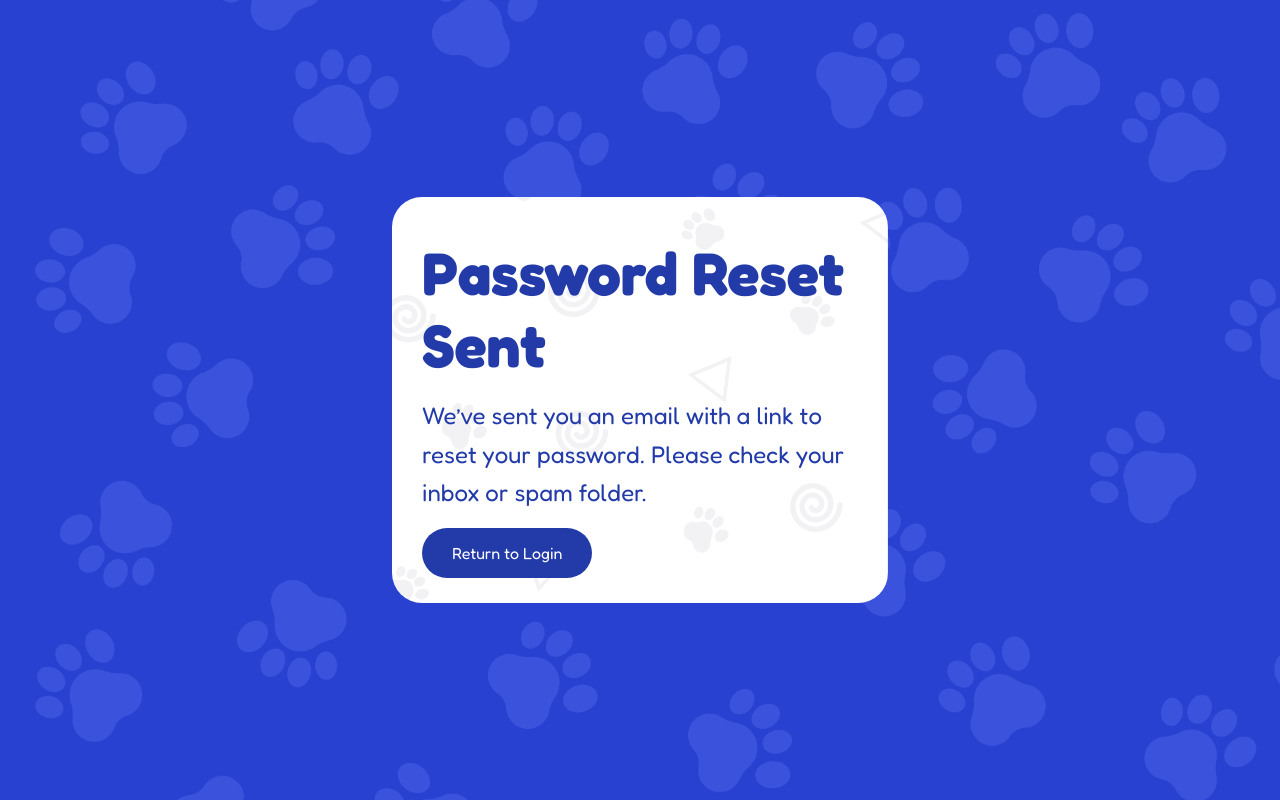
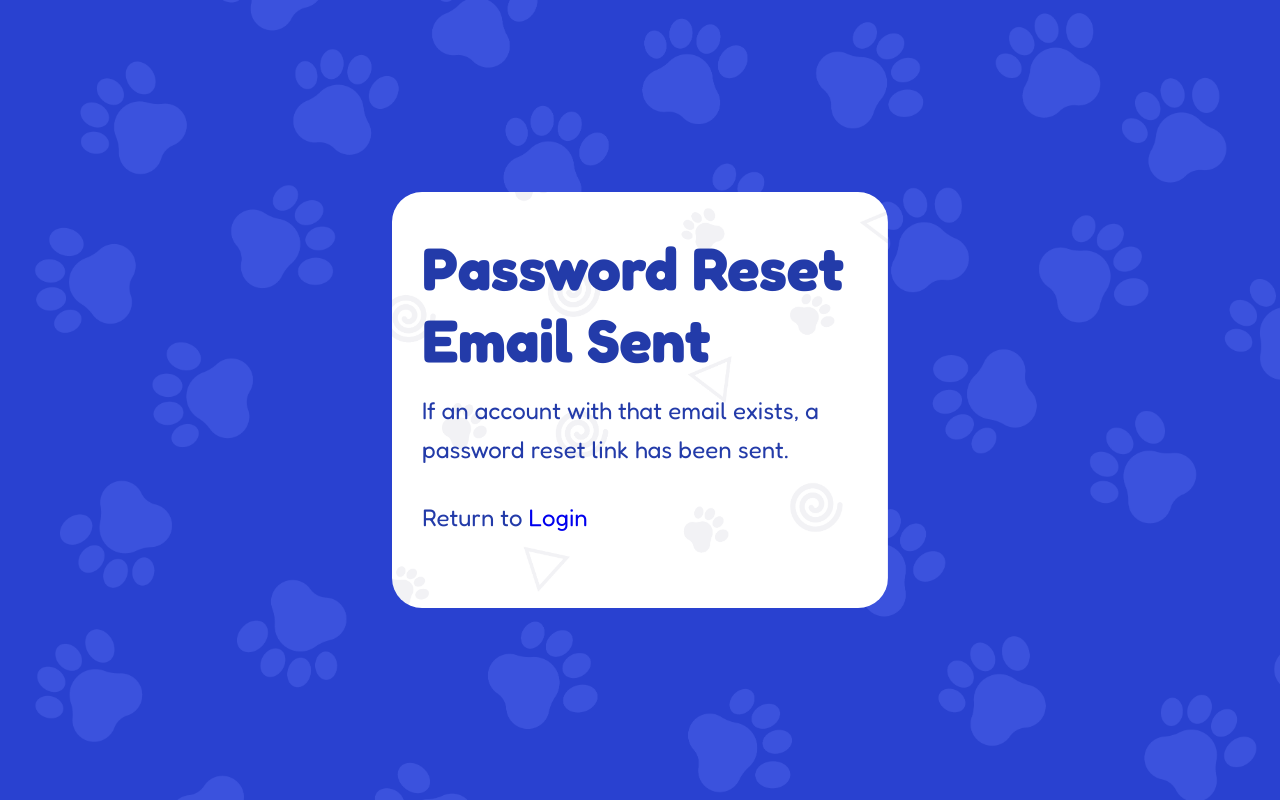
Before and after one commit to Alex-Shanley/Django_Pawfect_Match, a Django app: page /auth/forgot-password/done/ in a window 1280 px wide. Run offline with Django 5.2, Linux system fonts and the light colour scheme; data that the repository does not hold is empty; parts of the project's set-up code (start-up, migrations or seed data) failed here and were passed over; some libraries are stand-ins or nearby versions.

Commit message:
password

```diff
--- a/templates/auth_app/password_reset_done.html
+++ b/templates/auth_app/password_reset_done.html
@@ -2,10 +2,13 @@
 <link rel="stylesheet" href="{% static 'css/style.css' %}">
 
 <div class="contact-form-container">
-  <div class="form-box-template">
-    <h2>Password Reset Sent</h2>
-    <p>We’ve sent you an email with a link to reset your password. Please check your inbox or spam folder.</p>
-
-    <a class="cbtn-template" href="{% url 'auth_app:login' %}">Return to Login</a>
+  <div class="right-contact-template">
+    <div class="form-box-template">
+      <h2>Password Reset Email Sent</h2>
+      <p>If an account with that email exists, a password reset link has been sent.</p>
+      <div class="links">
+        <p>Return to <a href="{% url 'auth_app:login' %}">Login</a></p>
+      </div>
+    </div>
   </div>
 </div>
```
